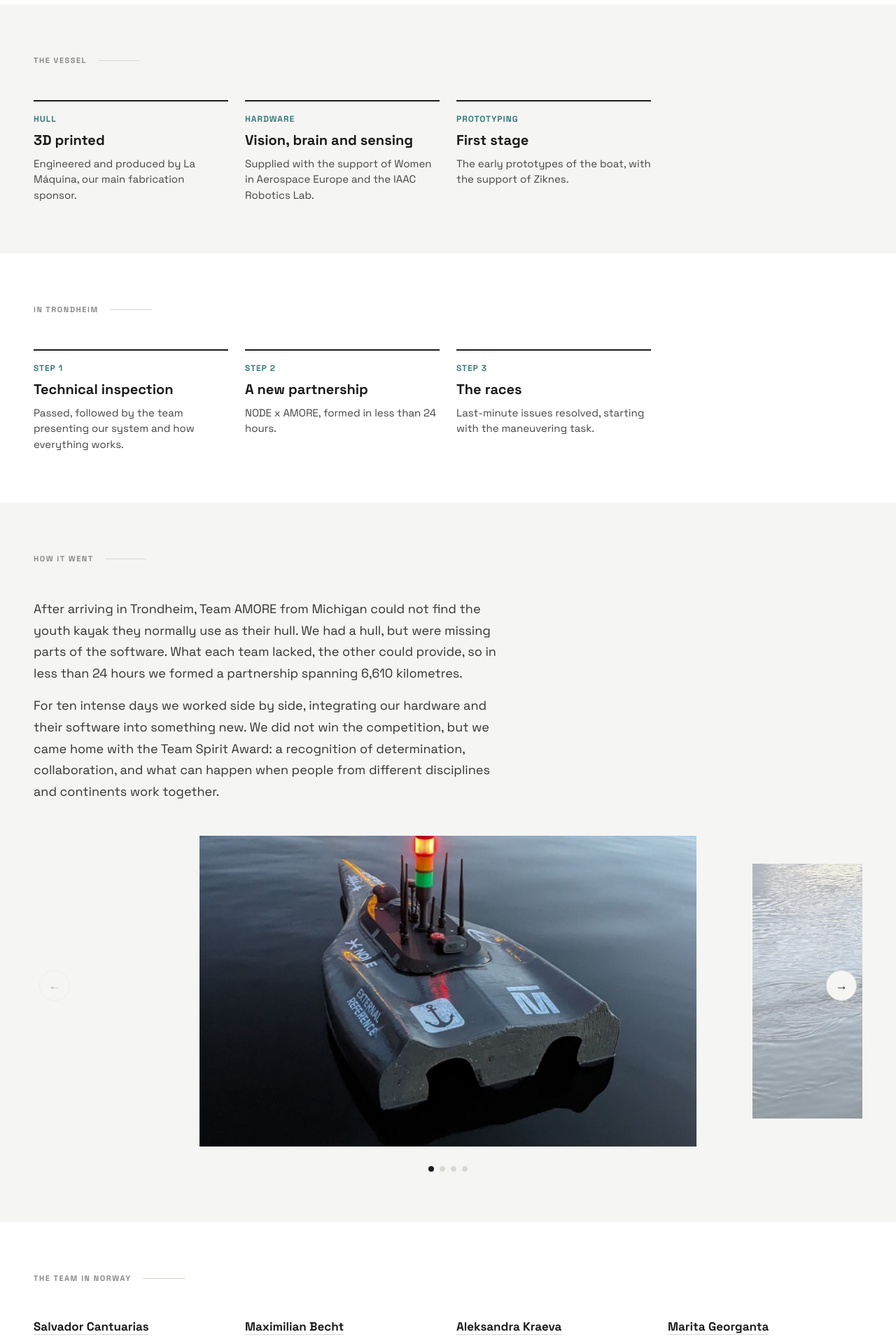
After one commit to franferlopes/node-collective, a Node server app: page /missions/njord-2025 in a window 1280 px wide. The commit adds this page. Shown: the part 1640-3553 px from the top of the page at 70% size. Run offline with Node 20, Linux system fonts and the light colour scheme.

Commit message:
Njord 2025 page and photo carousel
New Njord 2025 mission page (first edition, Team AMORE, Team Spirit Award) with text from the 2025 posts, Belén's photos and a card on the missions list. Njord photo galleries become a carousel: the centred photo is large, neighbours smaller, with arrows, dots, swipe and keys.

Co-Authored-By: Claude Opus 5.5 <noreply@anthropic.com>

```diff
--- a/public/css/site.css
+++ b/public/css/site.css
@@ -573,9 +573,29 @@ section { padding: 96px 48px; }
 .mission-featured-img { display: block; width: 100%; aspect-ratio: 16 / 9; object-fit: cover; }
 .mission-cover { margin: 48px 0 0; }
 .mission-cover img { display: block; width: 100%; height: auto; }
+/* Photo carousel: centred slide large, neighbours smaller and faded */
+.carousel { position: relative; margin-top: 40px; outline: none; }
+.carousel-track { display: flex; gap: 16px; overflow-x: auto; scroll-snap-type: x mandatory; scrollbar-width: none; padding: 8px 0; }
+.carousel-track::-webkit-scrollbar { display: none; }
+/* Spacers so the first and last photos can sit in the centre */
+.carousel-track::before, .carousel-track::after { content: ''; flex: 0 0 calc(20% - 16px); }
+.carousel-slide { flex: 0 0 60%; scroll-snap-align: center; cursor: pointer; transform: scale(0.82); opacity: 0.45; transition: transform 0.35s ease, opacity 0.35s ease; }
+.carousel-slide.is-active { transform: scale(1); opacity: 1; cursor: default; }
+.carousel-slide img { display: block; width: 100%; aspect-ratio: 16 / 10; object-fit: cover; }
+.carousel-btn { position: absolute; top: calc(50% - 22px); transform: translateY(-50%); width: 44px; height: 44px; border: 1px solid var(--gray-light); border-radius: 50%; background: var(--near-white); color: var(--black); font-size: 1.1rem; cursor: pointer; }
+.carousel-btn:disabled { opacity: 0.3; cursor: default; }
+.carousel-prev { left: 8px; }
+.carousel-next { right: 8px; }
+.carousel-dots { display: flex; justify-content: center; gap: 8px; margin-top: 20px; }
+.carousel-dots button { width: 8px; height: 8px; padding: 0; border: none; border-radius: 50%; background: var(--gray-light); cursor: pointer; }
+.carousel-dots button.is-active { background: var(--black); }
 .mission-gallery { display: grid; grid-template-columns: repeat(3, 1fr); gap: 12px; margin-top: 40px; }
 .mission-gallery img { display: block; width: 100%; aspect-ratio: 4 / 3; object-fit: cover; }
 @media (max-width: 640px) {
   .mission-gallery { grid-template-columns: 1fr; }
+  .carousel-track { gap: 10px; }
+  .carousel-track::before, .carousel-track::after { flex-basis: calc(7.5% - 10px); }
+  .carousel-slide { flex-basis: 85%; }
+  .carousel-btn { display: none; }
   .mission-featured.has-image > :not(img) { margin-left: 20px; margin-right: 20px; }
 }
--- /dev/null
+++ b/public/js/carousel.js
@@ -0,0 +1,49 @@
+// Photo carousel: the slide nearest the centre is shown large, the rest
+// smaller on each side. Scroll, swipe, arrows, dots and keys all work.
+document.querySelectorAll('[data-carousel]').forEach(function (carousel) {
+  var track = carousel.querySelector('.carousel-track');
+  var slides = Array.prototype.slice.call(track.children);
+  var dots = carousel.querySelector('.carousel-dots');
+  var prev = carousel.querySelector('.carousel-prev');
+  var next = carousel.querySelector('.carousel-next');
+  var active = 0;
+
+  slides.forEach(function (slide, i) {
+    var dot = document.createElement('button');
+    dot.type = 'button';
+    dot.setAttribute('aria-label', 'Photo ' + (i + 1));
+    dot.addEventListener('click', function () { go(i); });
+    dots.appendChild(dot);
+    slide.addEventListener('click', function () { if (i !== active) go(i); });
+  });
+
+  function go(i) {
+    i = Math.max(0, Math.min(slides.length - 1, i));
+    var slide = slides[i];
+    track.scrollTo({ left: slide.offsetLeft - (track.clientWidth - slide.clientWidth) / 2, behavior: 'smooth' });
+  }
+
+  function update() {
+    var centre = track.scrollLeft + track.clientWidth / 2;
+    var best = 0, bestDist = Infinity;
+    slides.forEach(function (slide, i) {
+      var d = Math.abs(slide.offsetLeft + slide.clientWidth / 2 - centre);
+      if (d < bestDist) { bestDist = d; best = i; }
+    });
+    active = best;
+    slides.forEach(function (slide, i) { slide.classList.toggle('is-active', i === active); });
+    Array.prototype.forEach.call(dots.children, function (dot, i) { dot.classList.toggle('is-active', i === active); });
+    prev.disabled = active === 0;
+    next.disabled = active === slides.length - 1;
+  }
+
+  prev.addEventListener('click', function () { go(active - 1); });
+  next.addEventListener('click', function () { go(active + 1); });
+  carousel.addEventListener('keydown', function (e) {
+    if (e.key === 'ArrowLeft') go(active - 1);
+    if (e.key === 'ArrowRight') go(active + 1);
+  });
+  track.addEventListener('scroll', function () { window.requestAnimationFrame(update); }, { passive: true });
+  window.addEventListener('resize', function () { go(active); });
+  update();
+});
--- a/routes/missions.js
+++ b/routes/missions.js
@@ -38,6 +38,10 @@ router.get('/njord-2026', (req, res) => {
   res.render('missions/njord');
 });
 
+router.get('/njord-2025', (req, res) => {
+  res.render('missions/njord-2025');
+});
+
 router.get('/:slug', async (req, res) => {
   if (!pool) return res.status(503).send('Database not configured');
 
--- a/views/missions/index.ejs
+++ b/views/missions/index.ejs
@@ -33,6 +33,12 @@
         <h3>Njord 2026: ASKET 2.0 in Trondheim</h3>
         <p>The autonomous ship challenge at NTNU, August 2026. Five places up on 2025.</p>
       </a>
+      <a class="mission-featured has-image" href="/missions/njord-2025">
+        <img class="mission-featured-img" src="/images/missions/njord-2025/njord25-team-amore.jpg" alt="NODE and Team AMORE with the boat on the quay in Trondheim" loading="lazy">
+        <div class="mission-category">Competition</div>
+        <h3>Njord 2025: our first edition</h3>
+        <p>Trondheim, August 2025. A partnership with Team AMORE and the Team Spirit Award.</p>
+      </a>
     </div>
     <% if (posts.length === 0) { %>
     <% } else { %>
--- /dev/null
+++ b/views/missions/njord-2025.ejs
@@ -0,0 +1,124 @@
+<!DOCTYPE html>
+<html lang="en">
+<head>
+  <meta charset="UTF-8">
+  <meta name="viewport" content="width=device-width, initial-scale=1.0">
+  <link rel="icon" href="/favicon.svg" type="image/svg+xml">
+  <title>Njord 2025 | NODE</title>
+  <meta name="description" content="NODE's first Njord Challenge: architecture students from IAAC took ASKET to Trondheim, teamed up with Team AMORE and won the Team Spirit Award.">
+  <link rel="preconnect" href="https://fonts.googleapis.com">
+  <link rel="preconnect" href="https://fonts.gstatic.com" crossorigin>
+  <link href="https://fonts.googleapis.com/css2?family=Space+Grotesk:wght@400;500;700&display=swap" rel="stylesheet">
+  <%- themeCSS %>
+</head>
+<body>
+
+  <%- include('../partials/nav') %>
+
+  <section class="mission-hero">
+    <div class="mission-hero-inner">
+      <a class="back-link" href="/missions">&larr; All missions</a>
+      <div class="mission-category">Competition · Trondheim, Norway</div>
+      <h1>Njord 2025: our first edition</h1>
+      <p class="mission-lead">A team of architecture students built an autonomous ship in Barcelona, took it to Norway, and came home with the Team Spirit Award.</p>
+      <dl class="mission-facts">
+        <div><dt>Dates</dt><dd>August 2025</dd></div>
+        <div><dt>Event</dt><dd>Njord Challenge, NTNU</dd></div>
+        <div><dt>Vessel</dt><dd>ASKET</dd></div>
+        <div><dt>Result</dt><dd>Team Spirit Award</dd></div>
+      </dl>
+      <figure class="mission-cover">
+        <img src="/images/missions/njord-2025/njord25-team-amore.jpg" alt="NODE and Team AMORE with the boat on the quay in Trondheim">
+      </figure>
+    </div>
+  </section>
+
+  <section class="mission-section">
+    <div class="mission-section-inner">
+      <div class="section-label">Purpose</div>
+      <p class="mission-text">What started as a student project in Barcelona in November 2024 turned into an international adventure. A group of architecture students at IAAC set out to build an autonomous ship and compete at the Njord NTNU Autonomous Ship Championship, against teams from engineering schools around the world.</p>
+    </div>
+  </section>
+
+  <section class="mission-section mission-section-alt">
+    <div class="mission-section-inner">
+      <div class="section-label">The vessel</div>
+      <ol class="mission-plan">
+        <li><span>Hull</span><strong>3D printed</strong><p>Engineered and produced by La Máquina, our main fabrication sponsor.</p></li>
+        <li><span>Hardware</span><strong>Vision, brain and sensing</strong><p>Supplied with the support of Women in Aerospace Europe and the IAAC Robotics Lab.</p></li>
+        <li><span>Prototyping</span><strong>First stage</strong><p>The early prototypes of the boat, with the support of Ziknes.</p></li>
+      </ol>
+    </div>
+  </section>
+
+  <section class="mission-section">
+    <div class="mission-section-inner">
+      <div class="section-label">In Trondheim</div>
+      <ol class="mission-plan">
+        <li><span>Step 1</span><strong>Technical inspection</strong><p>Passed, followed by the team presenting our system and how everything works.</p></li>
+        <li><span>Step 2</span><strong>A new partnership</strong><p>NODE x AMORE, formed in less than 24 hours.</p></li>
+        <li><span>Step 3</span><strong>The races</strong><p>Last-minute issues resolved, starting with the maneuvering task.</p></li>
+      </ol>
+    </div>
+  </section>
+
+  <section class="mission-section mission-section-alt">
+    <div class="mission-section-inner">
+      <div class="section-label">How it went</div>
+      <p class="mission-text">After arriving in Trondheim, Team AMORE from Michigan could not find the youth kayak they normally use as their hull. We had a hull, but were missing parts of the software. What each team lacked, the other could provide, so in less than 24 hours we formed a partnership spanning 6,610 kilometres.</p>
+      <p class="mission-text" style="margin-top:16px">For ten intense days we worked side by side, integrating our hardware and their software into something new. We did not win the competition, but we came home with the Team Spirit Award: a recognition of determination, collaboration, and what can happen when people from different disciplines and continents work together.</p>
+      <div class="carousel" data-carousel>
+        <div class="carousel-track">
+          <figure class="carousel-slide"><img src="/images/missions/njord-2025/njord25-asket-dusk.jpg" alt="ASKET floating by the quay at dusk with its status light on" loading="lazy"></figure>
+          <figure class="carousel-slide"><img src="/images/missions/njord-2025/njord25-asket-sailing.jpg" alt="ASKET sailing on calm water in Trondheim harbour" loading="lazy"></figure>
+          <figure class="carousel-slide"><img src="/images/missions/njord-2025/njord25-race-start.jpg" alt="Competing boats lined up at the start of a race, with a support boat behind" loading="lazy"></figure>
+          <figure class="carousel-slide"><img src="/images/missions/njord-2025/njord25-presentation.jpg" alt="The team presenting their boat in a lecture hall at NTNU" loading="lazy"></figure>
+        </div>
+        <button class="carousel-btn carousel-prev" type="button" aria-label="Previous photo">&larr;</button>
+        <button class="carousel-btn carousel-next" type="button" aria-label="Next photo">&rarr;</button>
+        <div class="carousel-dots"></div>
+      </div>
+    </div>
+  </section>
+
+  <section class="mission-section">
+    <div class="mission-section-inner">
+      <div class="section-label">The team in Norway</div>
+      <ul class="mission-team">
+        <%
+          // Who represented NODE in Trondheim, and who supported remotely (Njord 2025 recap posts).
+          const crew = [
+            { name: 'Salvador Cantuarias', role: 'Software Team Lead', linkedin: 'https://www.linkedin.com/in/salvador-cantuarias/' },
+            { name: 'Maximilian Becht', role: 'Hardware Team Lead', linkedin: 'https://www.linkedin.com/in/maximilian-becht-61a929207/' },
+            { name: 'Aleksandra Kraeva', role: 'Captain, remote support', linkedin: 'https://www.linkedin.com/in/sashanosense/' },
+            { name: 'Marita Georganta', role: 'Founder, remote support', linkedin: 'https://www.linkedin.com/in/marita-georganta/' },
+          ];
+        %>
+        <% crew.forEach(function(m) { %>
+          <li>
+            <% if (m.linkedin) { %>
+              <a class="crew-link" href="<%= m.linkedin %>" target="_blank" rel="noopener"><strong><%= m.name %></strong></a>
+            <% } else { %>
+              <strong><%= m.name %></strong>
+            <% } %>
+            <span><%= m.role %></span>
+          </li>
+        <% }); %>
+      </ul>
+      <p class="mission-text" style="margin-top:32px"><strong>The whole team.</strong> Students: Aleksandra Kraeva, Salvador Cantuarias, Maximilian Becht, Mert Ozkilic, Auxence Daillen, Samarth Pachchigar, Geetham Pasumarty, Arun Prasad, Eleni Papakosta, Chanakan C., Yuvraj Shirke, Gautam Vohra, Brian Woodtli, Nitsan Mor and Naji Altala. Faculty: Marita Georganta and Huanyu Li.</p>
+    </div>
+  </section>
+
+  <section class="mission-section mission-section-alt">
+    <div class="mission-section-inner">
+      <div class="section-label">With the support of</div>
+      <p class="mission-text">La Máquina, the Institute for Advanced Architecture of Catalonia (IAAC), IAAC Robotics Lab, Women in Aerospace Europe, External Reference Architects and Ziknes. And our new friends from Team AMORE.</p>
+    </div>
+  </section>
+
+  <%- include('../partials/footer') %>
+
+  <script src="/js/carousel.js"></script>
+
+</body>
+</html>
```
Also changed, not shown: views/missions/njord.ejs (+11 -4 lines), public/images/missions/njord-2025/njord25-asket-dusk.jpg (added), public/images/missions/njord-2025/njord25-asket-sailing.jpg (added), public/images/missions/njord-2025/njord25-presentation.jpg (added), public/images/missions/njord-2025/njord25-race-start.jpg (added), public/images/missions/njord-2025/njord25-team-amore.jpg (added).
